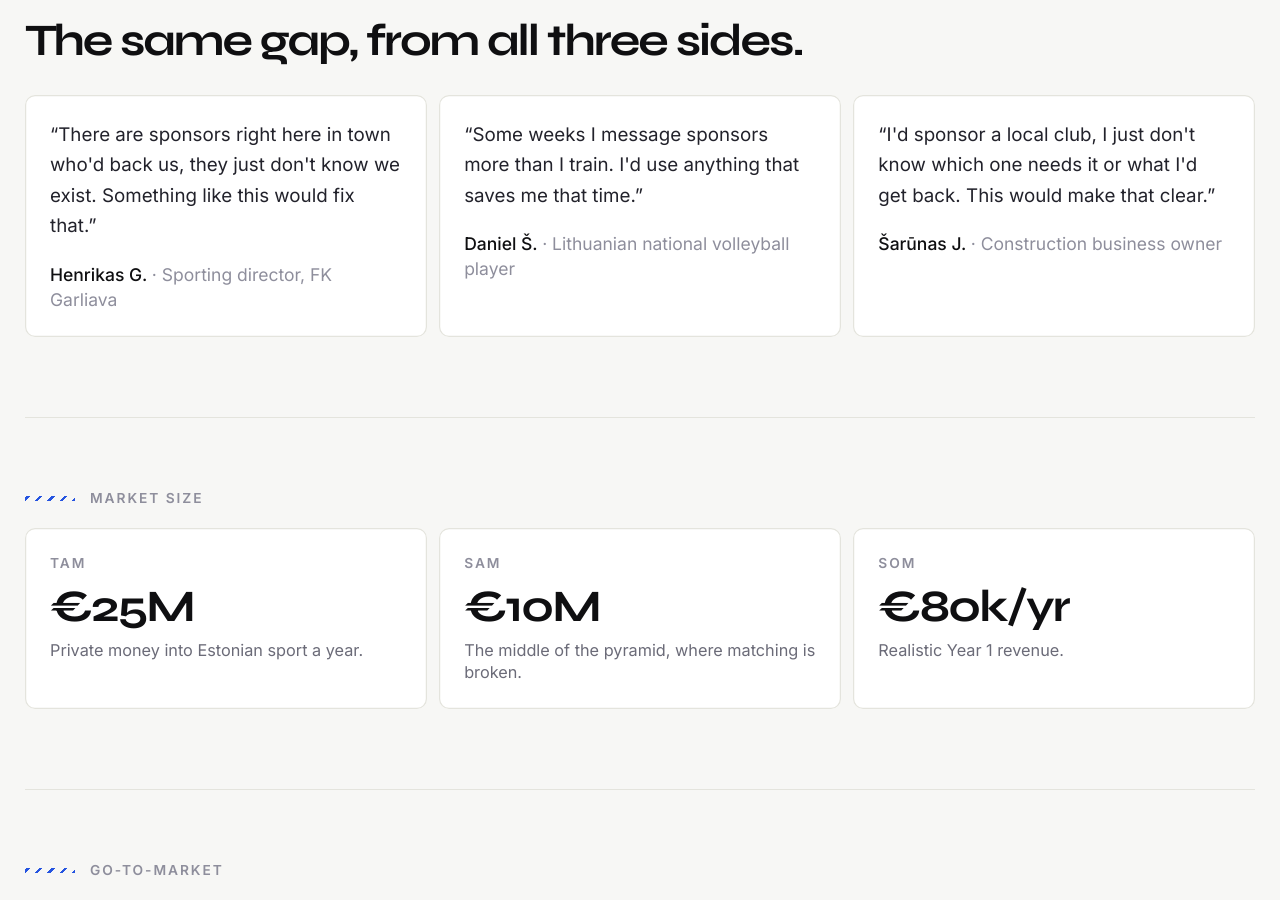
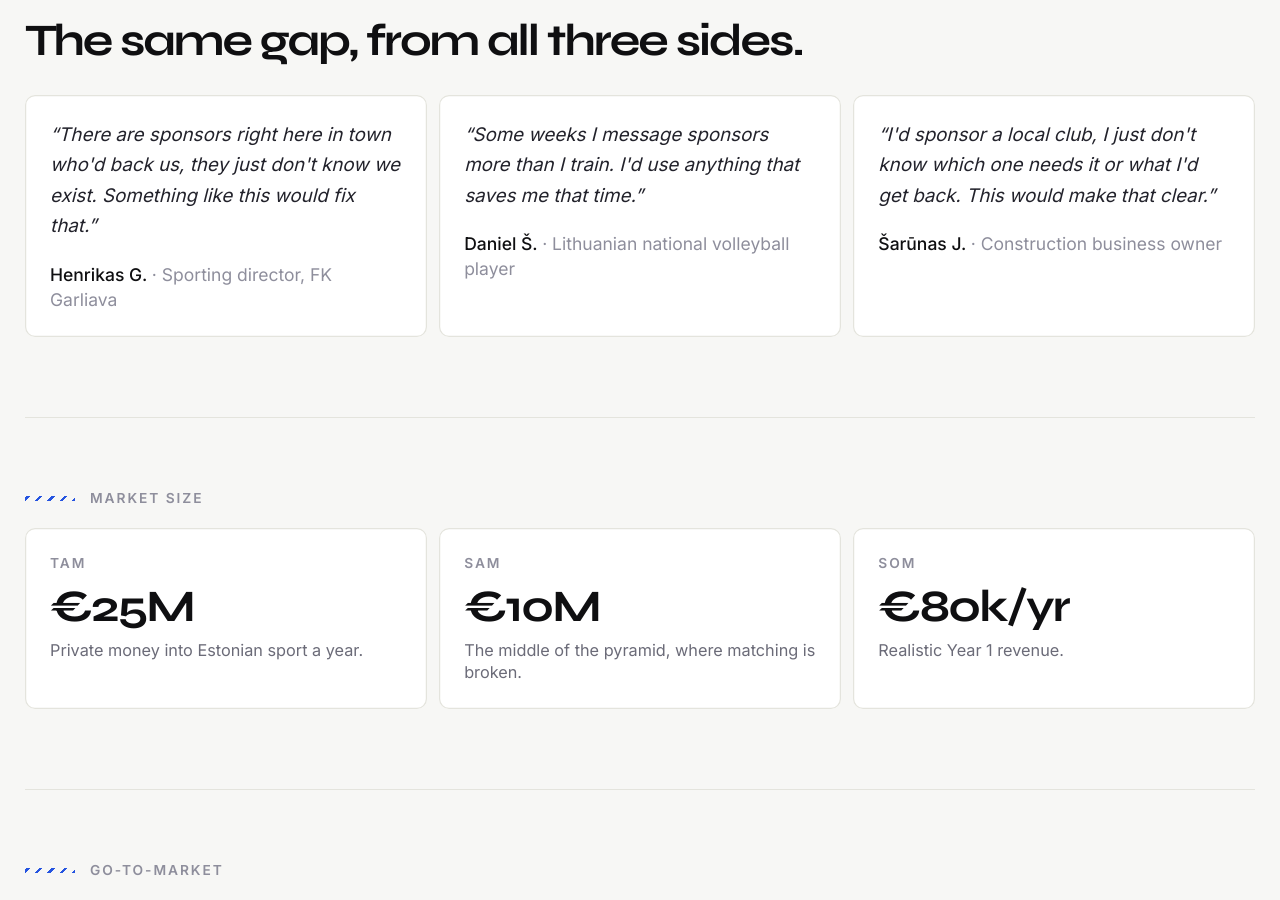
Before and after one commit to elvijusbartkus/yess-sponsorship-mvp, a React (Vite) app: page / in a window 1280 px wide. Shown: the part 2040-2940 px from the top of the page. Built offline with nearby package versions, Linux system fonts and the light colour scheme; no server answers.

Commit message:
Italicize social proof quote text

```diff
--- a/src/components/Landing.tsx
+++ b/src/components/Landing.tsx
@@ -61,7 +61,7 @@ function SectionEyebrow({ children }: { children: string }) {
 function QuoteCard({ quote, name, role }: { quote: string; name: string; role: string }) {
   return (
     <div className="rounded-lg bg-white p-5 ring-1 ring-inset ring-paper-line">
-      <p className="text-[15px] leading-relaxed text-ink-800">&ldquo;{quote}&rdquo;</p>
+      <p className="text-[15px] italic leading-relaxed text-ink-800">&ldquo;{quote}&rdquo;</p>
       <p className="mt-4 text-sm font-medium text-ink-950">
         {name} <span className="font-normal text-ink-400">&middot; {role}</span>
       </p>
```
